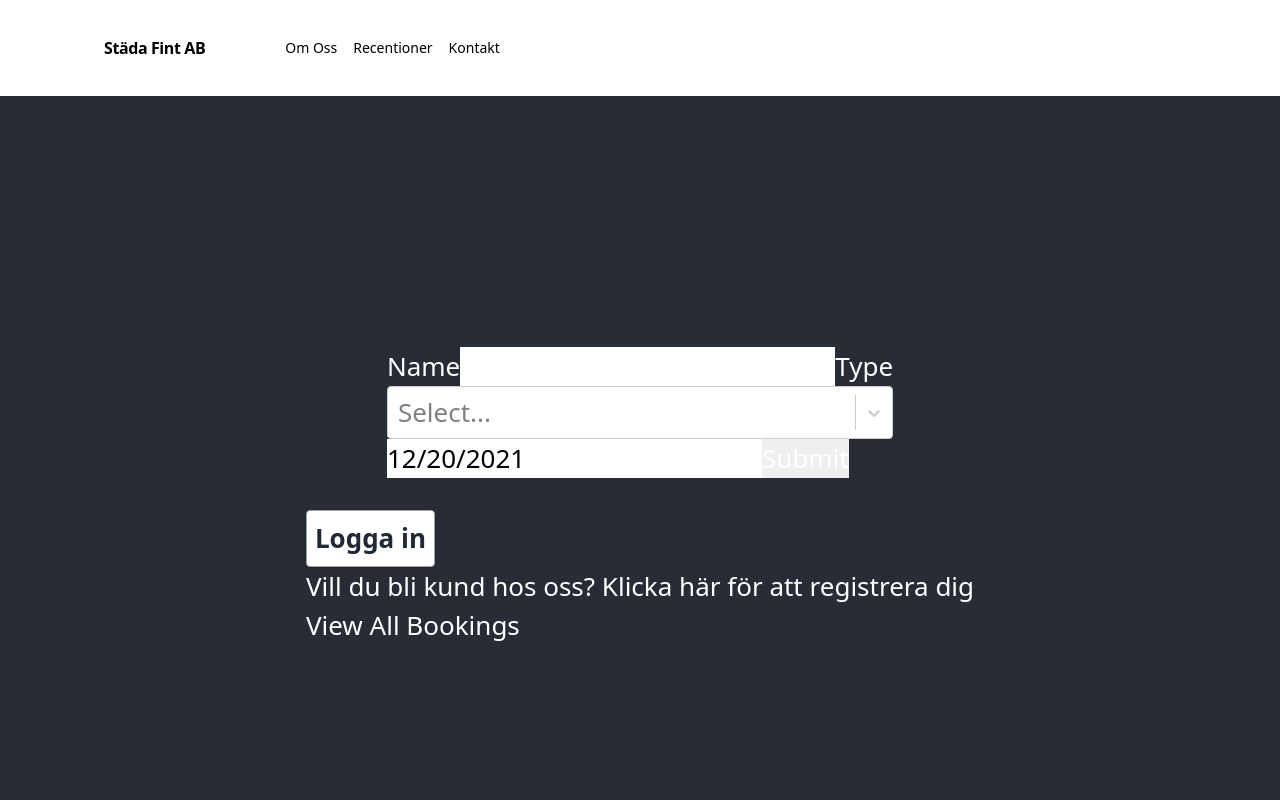
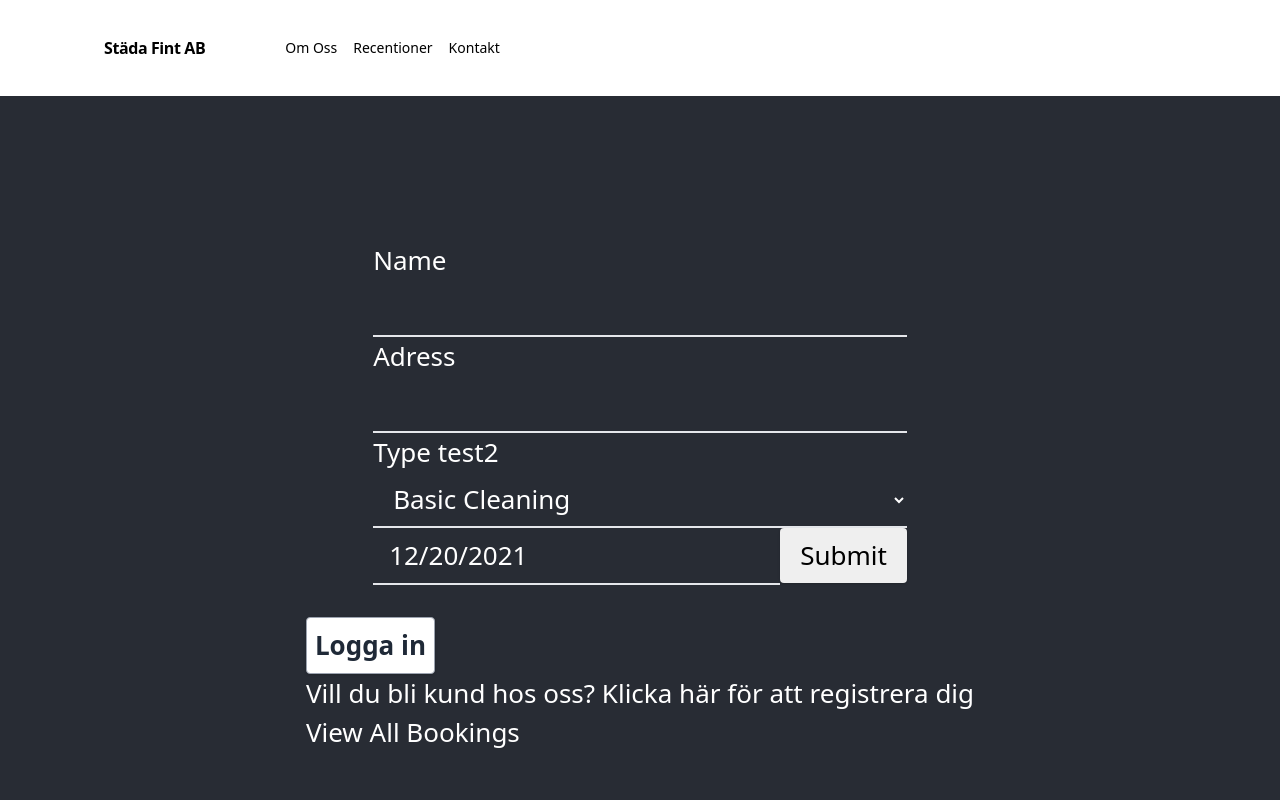
Before and after one commit to Fjedern/Nicecleaning_AB, a React (Create React App) app in the folder frontend/: page / in a window 1280 px wide. Shown: the top 800 px of the page. Built offline with nearby package versions, Linux system fonts and the light colour scheme.

Commit message:
Update BookingFormV2.js
working form

React hook form Controller only needs to be used for custom components like ReactDatePicker

```diff
--- a/frontend/src/components/BookingFormV2.js
+++ b/frontend/src/components/BookingFormV2.js
@@ -1,66 +1,67 @@
 import React, {useState} from "react";
 import Select from "react-select";
 import ReactDatePicker from "react-datepicker";
-import { useForm, Controller } from "react-hook-form";
+import {useForm, Controller} from "react-hook-form";
 import "react-datepicker/dist/react-datepicker.css";
 
 export default function BookingFormV2() {
     const [startDate, setStartDate] = useState(new Date());
 
-    const { control, handleSubmit} = useForm({
+    const {register, control, handleSubmit} = useForm({
         defaultValues: {
-            name: "",
-            address: "",
-            cleaningPackage: "",
-            ReactDatepicker: new Date()
+            date: new Date()
         }
     });
-    const onSubmit = (event) => {
-        console.log(event)
-        console.log(JSON.stringify(event))
 
+
+    const onSubmit = (data) => {
+        console.log(data)
+        console.log(JSON.stringify(data, null, null))
+
+        fetch("http://localhost:8080/booking/add",{
+                method: "post",
+                headers: {"Content-Type":'application/json'},
+                body: JSON.stringify(data, null, null),
+            }
+        )
     };
+
+    function stringifyFormData(fd) {
+        const data = {};
+        for (let key of fd.keys()) {
+            data[key] = fd.get(key);
+        }
+        return JSON.stringify(data, null, null);
+    }
 
 
     return (
         /* "handleSubmit" will validate your inputs before invoking "onSubmit" */
         <form onSubmit={handleSubmit(onSubmit)}>
             <label>Name</label>
-            <Controller
-                name="name"
-                control={control}
-                render={({ field }) => <input className="text-black" required {...field} />}
-            />
-            <label>Type</label>
-            <Controller
-                name="cleaningPackage"
-                control={control}
-                render={({ field }) => <Select
-                    className="text-black"
-                    required
-                    {...field}
-                    options={[
-                        { value: "basic cleaning", label: "Basic Cleaning" },
-                        { value: "top cleaning", label: "Top Cleaning" },
-                        { value: "diamond cleaning", label: "Diamond Cleaning" },
-                        { value: "window cleaning", label: "Window Cleaning" }
-                    ]}
-                />}
-            />
+            <input className="block w-full bg-transparent outline-none border-b-2 py-2 px-4  placeholder-white-500 focus:bg-white-600" required {...register("name")} />
+            <label>Adress</label>
+            <input className="block w-full bg-transparent outline-none border-b-2 py-2 px-4  placeholder-white-500 focus:bg-white-600" required {...register("address")} />
+            <label>Type test2</label>
+            <select {...register("cleaningPackage")} className="block w-full bg-transparent outline-none border-b-2 py-2 px-4  placeholder-white-500 focus:bg-white-600" required>
+                <option value="basic cleaning">Basic Cleaning</option>
+                <option value="top cleaning">Top Cleaning</option>
+                <option value="diamond cleaning">Diamond Cleaning</option>
+                <option value="window cleaning">Window Cleaning</option>
+            </select>
             <Controller
                 control={control}
-                name="ReactDatepicker"
+                name="date"
                 render={(props) => (
                     <ReactDatePicker
-                        className="input text-black"
+                        className="input block w-full bg-transparent outline-none border-b-2 py-2 px-4  placeholder-black-500 focus:bg-black-600"
                         placeholderText="Select date"
                         onChange={(date) => setStartDate(date)}
                         selected={startDate}
                     />
                 )}
             />
-            <input type="submit" />
+            <input className="inline-block bg-white-500 text-black rounded shadow py-2 px-5 text-s" type="submit"/>
         </form>
-
     );
 }
```
